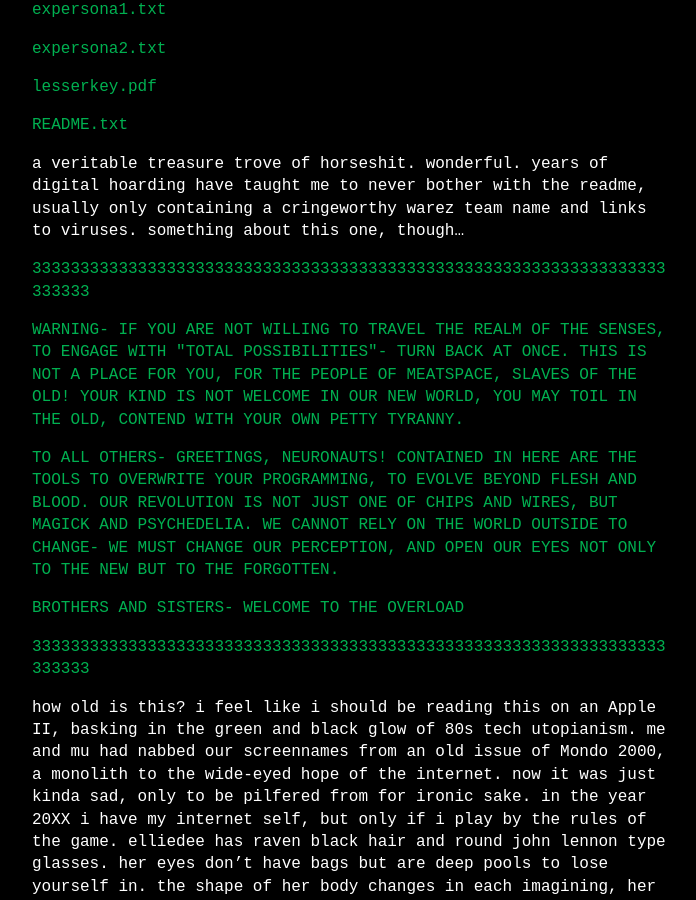
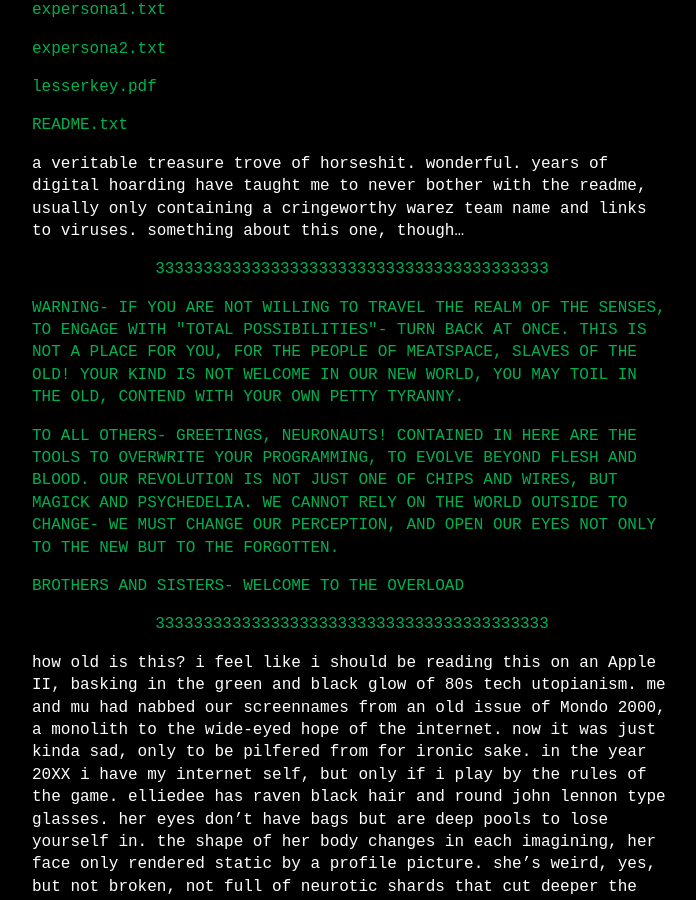
Before and after one commit to nightelectricity/nightelectricity.github.io, a Jekyll site: the page built from _posts/2022-06-16-MEAT_SPACE.md, in a window 1280 px wide and 900 px high, scrolled down 3395 px. Shown: the whole window, without its empty margins (288-984 px from the left). Built offline with Jekyll 4.4.1, drawn with Linux system fonts in a browser that asks for light colours.

Commit message:
Update 2022-06-16-MEAT_SPACE.md

```diff
--- a/_posts/2022-06-16-MEAT_SPACE.md
+++ b/_posts/2022-06-16-MEAT_SPACE.md
@@ -197,14 +197,14 @@ downloaded this in a virtual machine but it's too late for that.
 
 a veritable treasure trove of horseshit. wonderful. years of digital hoarding have taught me to never bother with the readme, usually only containing a cringeworthy warez team name and links to viruses. something about this one, though...
 
-<p class="green">333333333333333333333333333333333333333333333333333333333333333333333333</p>
+<p class="center">33333333333333333333333333333333333333333</p>
 
 <p class="green">WARNING- IF YOU ARE NOT WILLING TO TRAVEL THE REALM OF THE SENSES, TO ENGAGE WITH "TOTAL POSSIBILITIES"- TURN BACK AT ONCE. THIS IS NOT A PLACE FOR YOU, FOR THE PEOPLE OF MEATSPACE, SLAVES OF THE OLD! YOUR KIND IS NOT WELCOME IN OUR NEW WORLD, YOU MAY TOIL IN THE OLD, CONTEND WITH YOUR OWN PETTY TYRANNY.</p>
 
 <p class="green">TO ALL OTHERS- GREETINGS, NEURONAUTS! CONTAINED IN HERE ARE THE TOOLS TO OVERWRITE YOUR PROGRAMMING, TO EVOLVE BEYOND FLESH AND BLOOD. OUR REVOLUTION IS NOT JUST ONE OF CHIPS AND WIRES, BUT MAGICK AND PSYCHEDELIA. WE CANNOT RELY ON THE WORLD OUTSIDE TO CHANGE- WE MUST CHANGE OUR PERCEPTION, AND OPEN OUR EYES NOT ONLY TO THE NEW BUT TO THE FORGOTTEN.</p>
 <p class="green">BROTHERS AND SISTERS- WELCOME TO THE OVERLOAD</p>
 
-<p class="green">333333333333333333333333333333333333333333333333333333333333333333333333</p>
+<p class="center">33333333333333333333333333333333333333333</p>
 
 how old is this? i feel like i should be reading this on an Apple II, basking in the green and black glow of 80s tech utopianism. me and mu had nabbed our screennames from an old issue of Mondo 2000, a monolith to the wide-eyed hope of the internet. now it was just kinda sad, only to be pilfered from for ironic sake. in the year 20XX i have my internet self, but only if i play by the rules of the game. elliedee has raven black hair and round john lennon type glasses. her eyes don't have bags but are deep pools to lose yourself in. the shape of her body changes in each imagining, her face only rendered static by a profile picture. she's weird, yes, but not broken, not full of neurotic shards that cut deeper the more you try to hold yourself together.
 i trawl through the night, passed leary's bizarre computer sex magic and amateurish binaural digital drugs from some ancient DAW. there it was. a batch file with two notepad documents. not the oldest file of the bunch but the only ones that seemed handmade.
```
